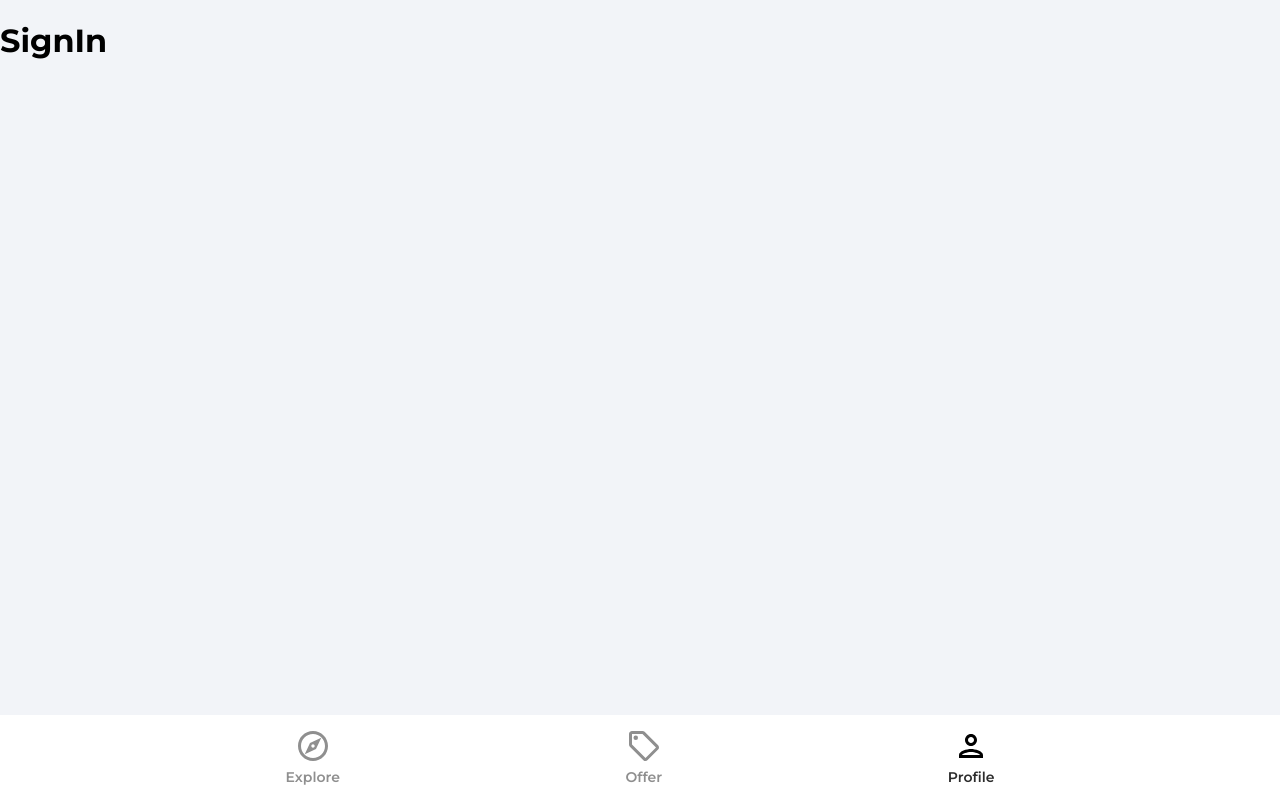
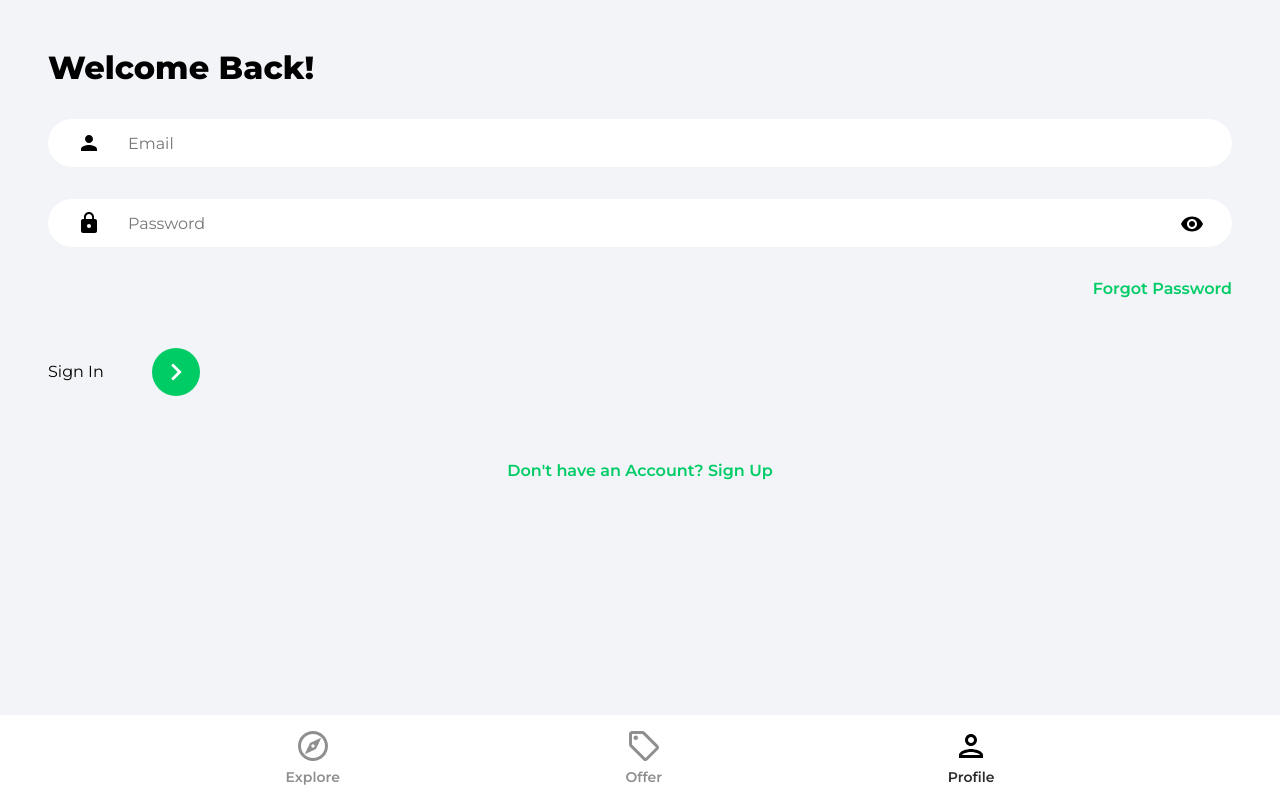
Before and after one commit to Aviatorscode2/house-marketplace, a React (Create React App) app: page /profile in a window 1280 px wide. Built offline with nearby package versions, Linux system fonts and the light colour scheme.

Commit message:
implemented the UI for the SignIn page

```diff
--- a/src/pages/SignIn.jsx
+++ b/src/pages/SignIn.jsx
@@ -1,7 +1,61 @@
+import { useState } from 'react';
+import {Link, useNavigate } from 'react-router-dom';
+import {ReactComponent as ArrowRightIcon } from '../assets/svg/keyboardArrowRightIcon.svg';
+import visibilityIcon from '../assets/svg/visibilityIcon.svg';
 
 function SignIn() {
+  //state for if the user wants to show password or not
+  const [showPassword, setShowPassword] = useState(false);
+
+  //formData holding
+  const [formData, setFormData] = useState({
+    email: '',
+    password: '',
+  })
+//destructo=ing the formData
+  const {email, password} = formData;
+//Initializing the useNavigate
+  const navigate = useNavigate();
+
+  // this onChange functions help keep track of values typed, for both email and password through their id's
+  const onChange = (e) => {
+    setFormData((prevState) => ({
+      ...prevState,
+      [e.target.id]: e.target.value,
+    }))
+  }
+
   return (
-    <h1>SignIn</h1>
+    <>
+      <div className="pageContainer">
+        <header>
+          <p className="pageHeader">Welcome Back!</p>
+        </header>
+
+        <form>
+          <input type="email" className="emailInput" placeholder="Email" required id="email" value={email} onChange={onChange} />
+
+          <div className="passwordInputDiv">
+            <input type={showPassword ? 'text' : 'password'} className="passwordInput" placeholder="Password"  id="password" value={password} onChange={onChange}/>
+            <img src={visibilityIcon} alt="show password" className="showPassword" onClick={() => setShowPassword((prevState) => !prevState)} />
+          </div>
+
+          <Link to='/forgotpassword' className='forgotPasswordLink'>Forgot Password</Link>
+
+          <div className="signInBar">
+            <p className="singInText">
+              Sign In
+            </p>
+            <button className="signInButton">
+              <ArrowRightIcon fill='#ffffff' width='34px' height='34px' />
+            </button>
+          </div>
+        </form>
+
+        {/* Google OAuth */}
+        <Link to='/sign-up' className='registerLink'>Don't have an Account? Sign Up </Link>
+      </div>
+    </>
   )
 }
 
```
